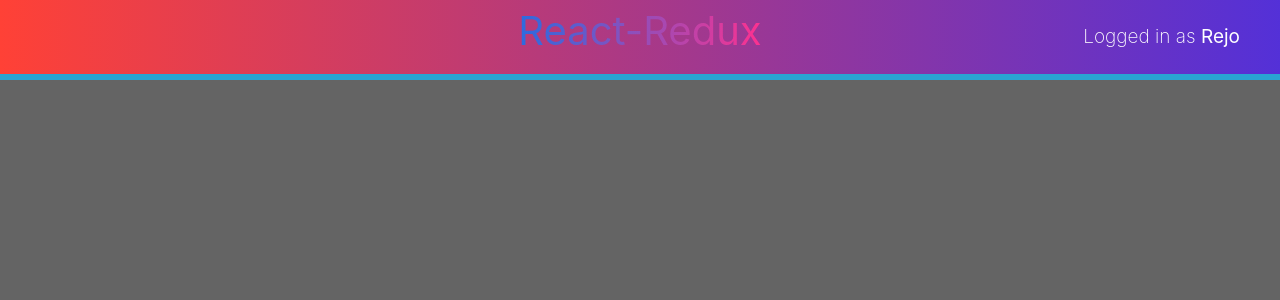
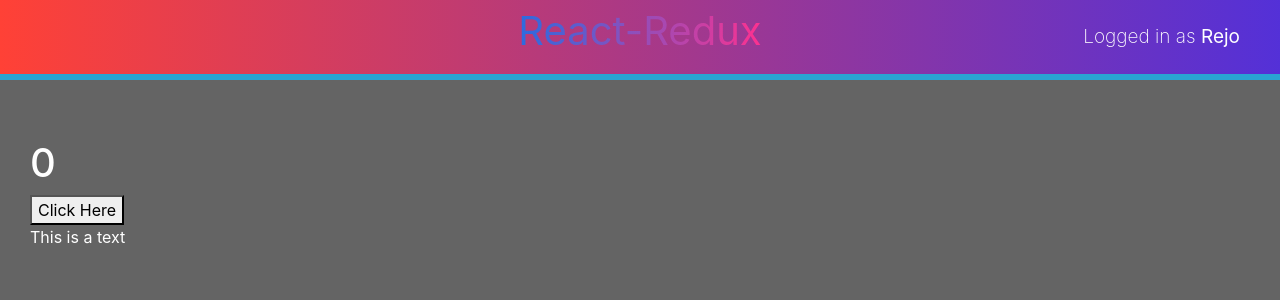
Before and after one commit to Rejo12/react-redux-from-scratch, a React app: page /useReducer in a window 1280 px wide. Shown: the top 300 px of the page. Built offline with nearby package versions, Linux system fonts and the light colour scheme.

Commit message:
useReducer Hook exmple

```diff
--- /dev/null
+++ b/src/components/Hooks/UseReducer.js
@@ -0,0 +1,38 @@
+import React,{useReducer} from 'react';
+
+const reducer =(state,action)=>{
+
+    switch(action.type){
+        case "INCREMENT":
+            return {count:state.count+action.payload, showText:state.showText};
+        case "TOGGLE":
+            return {count:state.count, showText:!state.showText};
+        default:
+            return state;
+    }
+}
+
+const ReducerHook =()=> {
+
+    const initialState = {count:0, showText:true}
+    const [state,dispatch] = useReducer(reducer,initialState)
+
+    return(
+        <>
+        <h1>{state.count}</h1>
+        <button
+          onClick={()=>{
+            dispatch({type:"INCREMENT",payload:2})
+            dispatch({type:"TOGGLE"})
+            }}>
+                Click Here
+        </button>
+
+        {state.showText && (
+           <p>This is a text </p>
+        )}
+        </>
+    )
+}
+
+export default ReducerHook;
--- a/src/components/Index.js
+++ b/src/components/Index.js
@@ -42,6 +42,9 @@ const Index=({history})=>{
                          <li>
                          <a className="hoverClass" onClick={e=>changeRoute('/useState')}> UseState </a>
                          </li>
+                         <li>
+                         <a className="hoverClass" onClick={e=>changeRoute('/useReducer')}> UseReducer </a>
+                         </li>
                         </ul>
                     </li>
                   </ul>
--- a/src/index.js
+++ b/src/index.js
@@ -13,6 +13,7 @@ import AppLayout from './components/AppLayout';
 import {BrowserRouter as Router,Route,Switch} from 'react-router-dom';
 import "../src/index.css"
 import StateHooks from './components/Hooks/UseState';
+import ReducerHook from './components/Hooks/UseReducer';
 
 // const CustomHooks = lazy(()=>import('./components/CustomHooks'))
 // const DragNDrop = lazy(()=>import('./components/GamesContainer'))
@@ -34,6 +35,7 @@ ReactDOM.render(
           <Route path="/wrap" component={WrapperComponent} />
           <Route path="/hooks" component={CustomHooks} />
           <Route path="/useState" component={StateHooks} />
+          <Route path="/useReducer" component={ReducerHook} />
           {/* </Suspense> */}
           </Switch>
           </div>
```
